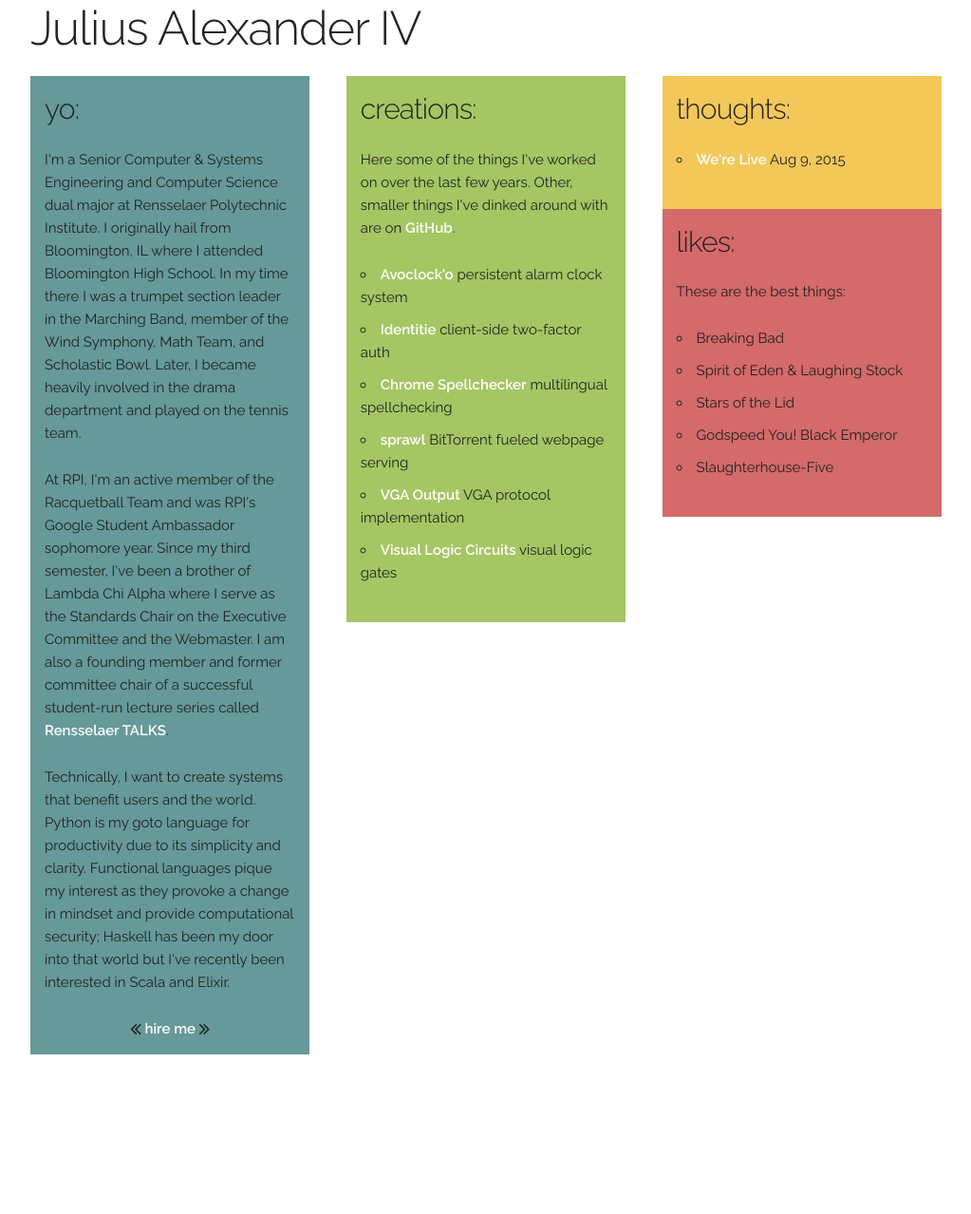
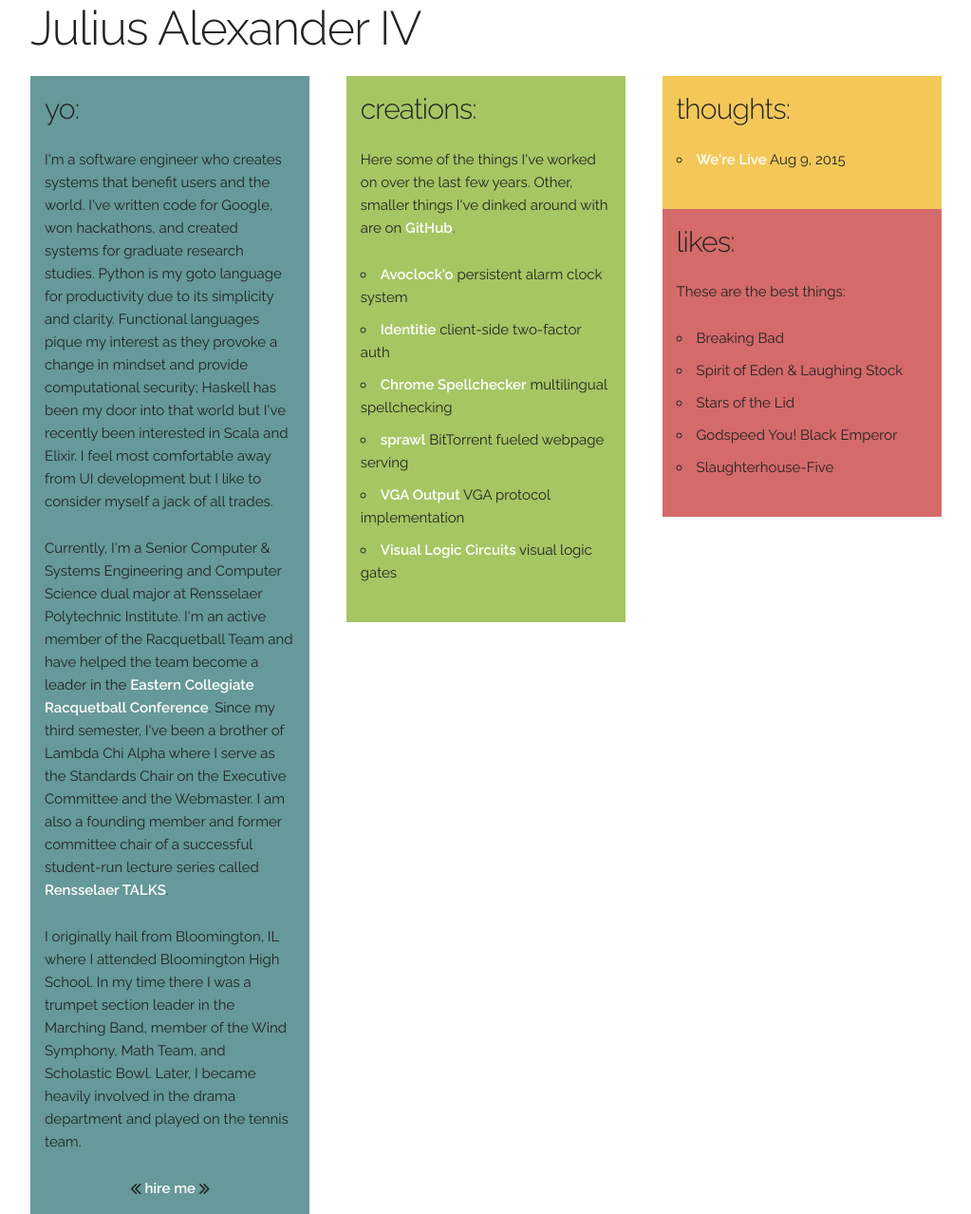
Before and after one commit to juliusiv/juliusiv.github.io, a Jekyll site: the page built from index.html, in a window 1280 px wide. Shown: the whole page at 95% size, without its empty margins (128-1151 px from the left). Built offline with Jekyll 4.4.1, drawn with Linux system fonts in a browser that asks for light colours; nearby versions of some CDN libraries; before the commit the page ends 1110 px from its top, so only the background shows below that.

Commit message:
Updated about me.

```diff
--- a/_includes/about.html
+++ b/_includes/about.html
@@ -1,15 +1,21 @@
 <div id="about" class="four columns section">
   <h4>yo:</h4>
-  <p>I'm a Senior Computer & Systems Engineering and Computer Science dual major at Rensselaer Polytechnic Institute. I originally hail from Bloomington, IL where I attended Bloomington High School. In my time there I was a trumpet section leader in the Marching Band, member of the Wind Symphony, Math Team, and Scholastic Bowl. Later, I became heavily involved in the drama department and played on the tennis team.</p>
+  <p>
+    I'm a software engineer who creates systems that benefit users and the world. I've written code for Google, won hackathons, and created systems for graduate research studies. Python is my goto language for productivity due to its simplicity and clarity. Functional languages pique my interest as they provoke a change in mindset and provide computational security; Haskell has been my door into that world but I've recently been interested in Scala and Elixir. I feel most comfortable away from UI development but I like to consider myself a jack of all trades.
+  </p>
 
-  <p>At RPI, I'm an active member of the Racquetball Team and was RPI's Google Student Ambassador sophomore year. Since my third semester, I've been a brother of Lambda Chi Alpha where I serve as the Standards Chair on the Executive Committee and the Webmaster. I am also a founding member and former committee chair of a successful student-run lecture series called <a href="http://rensselaertalks.com" class="inline-a">Rensselaer TALKS</a>.</p>
+  <p>
+    Currently, I'm a Senior Computer & Systems Engineering and Computer Science dual major at Rensselaer Polytechnic Institute. I'm an active member of the Racquetball Team and have helped the team become a leader in the <a href="http://ecrcracquetball.org/" class="inline-a">Eastern Collegiate Racquetball Conference</a>. Since my third semester, I've been a brother of Lambda Chi Alpha where I serve as the Standards Chair on the Executive Committee and the Webmaster. I am also a founding member and former committee chair of a successful student-run lecture series called <a href="http://rensselaertalks.com" class="inline-a">Rensselaer TALKS</a>.
+  </p>
 
-  <p>Technically, I want to create systems that benefit users and the world. Python is my goto language for productivity due to its simplicity and clarity. Functional languages pique my interest as they provoke a change in mindset and provide computational security; Haskell has been my door into that world but I've recently been interested in Scala and Elixir.</p>
+  <p>
+    I originally hail from Bloomington, IL where I attended Bloomington High School. In my time there I was a trumpet section leader in the Marching Band, member of the Wind Symphony, Math Team, and Scholastic Bowl. Later, I became heavily involved in the drama department and played on the tennis team.
+  </p>
 
   <section id="hire">
     <span class="fa fa-angle-double-left fa-lg"></span>
       <a href="{{ "/assets/resume.pdf" | prepend: site.baseurl }}">
-      hire me
+        hire me
       </a>
     <span class="fa fa-angle-double-right fa-lg"></span>
   </section>
```
